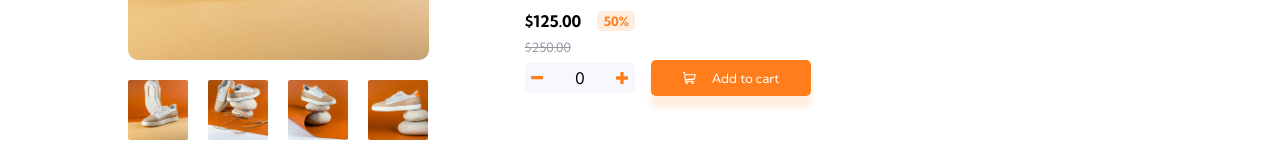
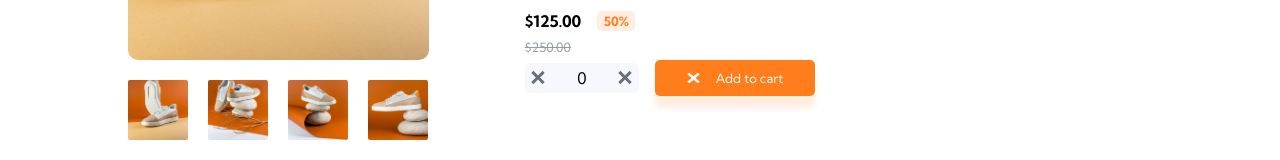
Before and after one commit to TonyTech-GIT/E-commerce_product, a React (Vite) app: page / in a window 1280 px wide. Shown: the part 392-552 px from the top of the page. Built offline with nearby package versions, Linux system fonts and the light colour scheme.

Commit message:
still testing the images adjustments

```diff
--- a/src/components/Header.jsx
+++ b/src/components/Header.jsx
@@ -6,6 +6,8 @@ import projectLogo from '../../public/images/logo.svg';
 import cart from '../../public/images/icon-cart.svg';
 import deleteIcon from '../../public/images/icon-delete.svg';
 import thumbOne from '../../public/images/image-product-1-thumbnail.jpg'
+import avatar from '../../public/images/image-avatar.png';
+import closeIcon from "../../public/images/icon-close.svg";
 
 import { QuantityContext } from "./QuantityContext"
 
@@ -40,7 +42,7 @@ const Header = () => {
                     <div className="menu-nav ">
                         <div className="close-btn">
                             <img
-                                src="../../public/images/icon-close.svg"
+                                src={closeIcon}
                                 alt="close-btn"
                                 onClick={closeMenu}
                             />
@@ -121,7 +123,7 @@ const Header = () => {
                             onClick={handleCartDetails}
                         />
 
-                        <img className="avatar" src="../../public/images/image-avatar.png" alt="avatar" />
+                        <img className="avatar" src={avatar} alt="avatar" />
 
                     </div>
                 </div>
--- a/src/components/Product.jsx
+++ b/src/components/Product.jsx
@@ -15,6 +15,12 @@ import thumbOne from '../../public/images/image-product-1-thumbnail.jpg';
 import thumbTwo from '../../public/images/image-product-2-thumbnail.jpg';
 import thumbThree from '../../public/images/image-product-3-thumbnail.jpg';
 import thumbFour from '../../public/images/image-product-4-thumbnail.jpg';
+
+import minusIcon from "../../public/images/icon-close.svg"
+import plusIcon from "../../public/images/icon-close.svg"
+import cart from "../../public/images/icon-close.svg"
+import prevIcon from "../../public/images/icon-close.svg"
+import nextIcon from "../../public/images/icon-close.svg"
 
 
 import React, { useEffect, useState, useContext } from "react";
@@ -107,7 +113,7 @@ const Product = () => {
             <div className="product__container-img">
                 <img
                     className="next-icon"
-                    src="../../public/images/icon-next.svg" alt="next"
+                    src={nextIcon} alt="next"
                     onClick={handleNextImage}
                 />
 
@@ -119,7 +125,7 @@ const Product = () => {
 
                 <img
                     className="previous-icon"
-                    src="../../public/images/icon-previous.svg" alt="previous"
+                    src={prevIcon} alt="previous"
                     onClick={handlePreviousImage}
                 />
 
@@ -195,7 +201,7 @@ const Product = () => {
                     <div className="items">
                         <img
                             className="minus"
-                            src="../../public/images/icon-minus.svg"
+                            src={minusIcon}
                             alt="minus"
                             onClick={handleDecrement}
                         />
@@ -204,14 +210,14 @@ const Product = () => {
 
                         <img
                             className="add"
-                            src="../../public/images/icon-plus.svg"
+                            src={plusIcon}
                             alt="plus"
                             onClick={handleIncrement}
                         />
                     </div>
 
                     <div className="cta">
-                        <img src="../../public/images/icon-cart.svg" alt="cart" />
+                        <img src={cart} alt="cart" />
                         <span>Add to cart</span>
                     </div>
                 </div>
```
